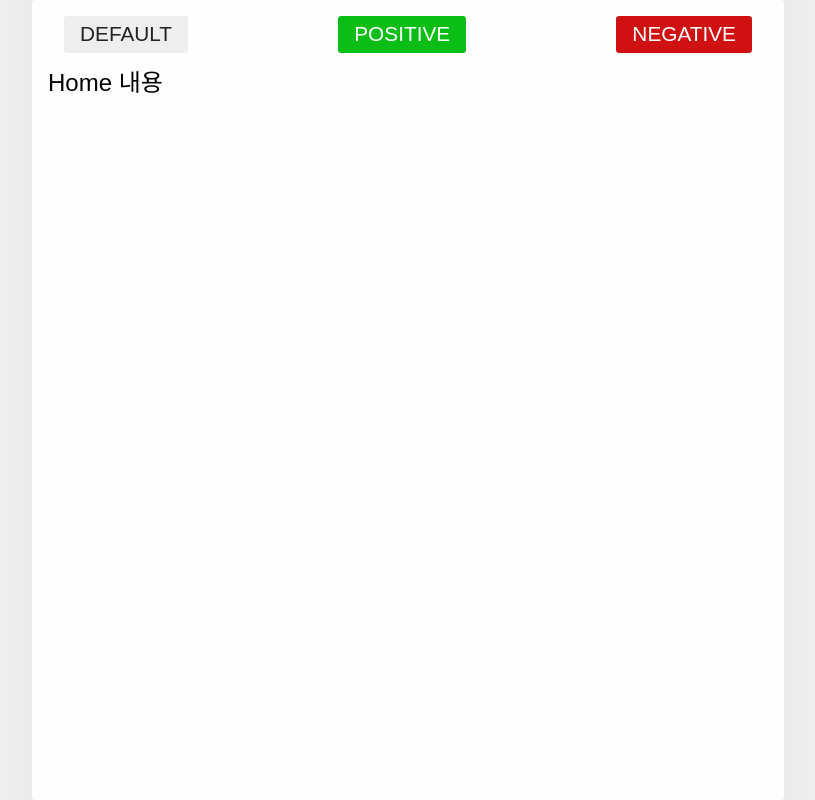
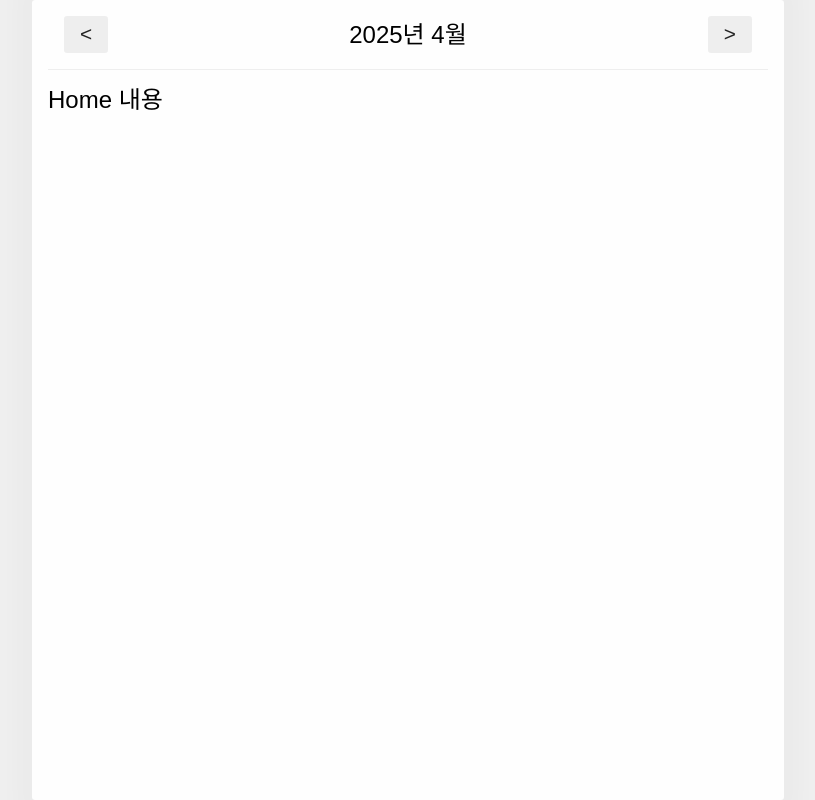
Before and after one commit to hotteokButler/my_diary, a React (Vite) app in the folder my_diary/: page / in a window 1280 px wide. Shown: the whole page, without its empty margins (232-1047 px from the left). Built offline with nearby package versions, Linux system fonts and the light colour scheme; a web font is replaced by a local one.

Commit message:
Add + Style : Header 추가

```diff
--- a/my_diary/src/components/Header/header.styled.js
+++ b/my_diary/src/components/Header/header.styled.js
@@ -5,4 +5,8 @@ export const HeaderWarp = styled.header`
   align-items: center;
   justify-content: space-between;
   padding: 1rem;
+  border-bottom: 1px solid #eee;
+  margin-bottom: 1rem;
 `;
+
+export const HeaderDate = styled.div``;
--- a/my_diary/src/components/Header/index.jsx
+++ b/my_diary/src/components/Header/index.jsx
@@ -1,9 +1,18 @@
 import React from 'react';
 
+import Button from '../Button';
 import * as S from './header.styled';
 
-function Header({ children }) {
-  return <S.HeaderWarp>{children}</S.HeaderWarp>;
+function Header() {
+  const date = new Date();
+  const today = `${date.getFullYear()}년 ${date.getMonth() + 1}월`;
+  return (
+    <S.HeaderWarp>
+      <Button text="&lt;" type="DEFAULT" />
+      <S.HeaderDate>{today}</S.HeaderDate>
+      <Button text="&gt;" type="DEFAULT" />
+    </S.HeaderWarp>
+  );
 }
 
 export default Header;
--- a/my_diary/src/layout/MainLayout/index.jsx
+++ b/my_diary/src/layout/MainLayout/index.jsx
@@ -1,6 +1,5 @@
 import React from 'react';
 
-import Button from '../../components/Button';
 import Header from '../../components/Header';
 import * as S from './mainLayout.styled';
 
@@ -8,11 +7,7 @@ function MainLayout({ children }) {
   return (
     <S.MainWrapper>
       <S.MainCon>
-        <Header>
-          <Button text="DEFAULT" type="DEFAULT" />
-          <Button text="POSITIVE" type="POSITIVE" />
-          <Button text="NEGATIVE" type="NEGATIVE" />
-        </Header>
+        <Header />
 
         {children}
       </S.MainCon>
```
